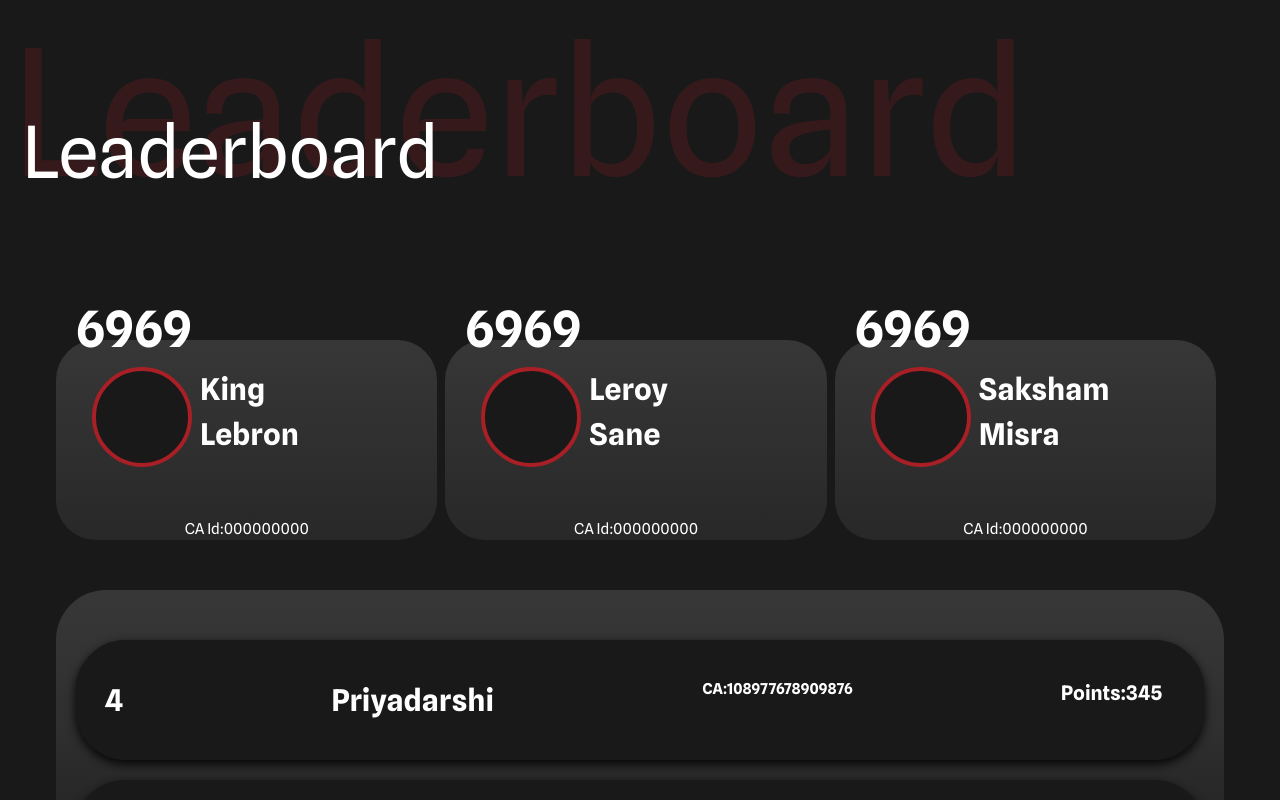
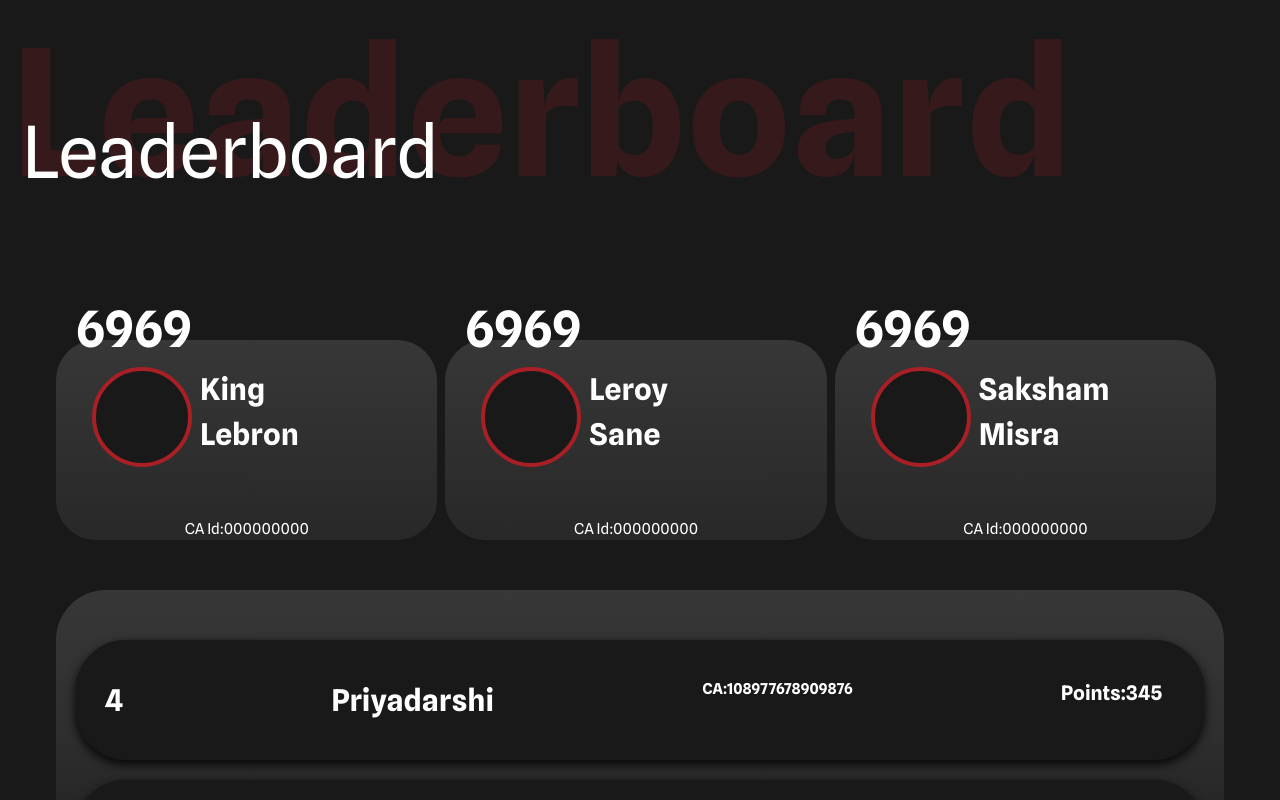
Before and after one commit to technex-iit-bhu/CA_Frontend, a Next.js app: page /leaderboard in a window 1280 px wide. Shown: the top 800 px of the page. Built offline with nearby package versions, Linux system fonts and the light colour scheme; a web font is replaced by a local one.

Commit message:
Added boldness

```diff
--- a/src/components/incentives.tsx
+++ b/src/components/incentives.tsx
@@ -6,7 +6,7 @@ const Incentive = () => {
     <div>
       <div className='relative mb-[20px] flex flex-col bg-background pl-[10px] pt-[200px]'>
         <div className=' absolute bottom-3 flex flex-col -space-y-14 ef:-space-y-16 sm:text-left md:-space-y-32 '>
-          <span className='text-[62px] text-red opacity-20 ef:text-[80px] md:text-[9rem] lg:text-[11rem]'>
+          <span className='text-[62px] font-bold text-red opacity-20 ef:text-[80px] md:text-[9rem] lg:text-[11rem]'>
             Incentives
           </span>
           <span className='text-white z-10 ml-1 select-none text-[25px] ef:text-4xl md:ml-2 md:text-7xl lg:ml-3'>
--- a/src/components/leaderboard.tsx
+++ b/src/components/leaderboard.tsx
@@ -25,7 +25,7 @@ const Leaderboard = () => {
 
       <div className='relative mb-[20px] flex flex-col bg-background pl-[10px] pt-[200px]'>
         <div className=' absolute bottom-3 flex flex-col -space-y-14 ef:-space-y-16 sm:text-left md:-space-y-32 '>
-          <span className='text-[62px] text-red opacity-20 ef:text-[80px] md:text-[9rem] lg:text-[11rem]'>
+          <span className='text-[62px] font-bold text-red opacity-20 ef:text-[80px] md:text-[9rem] lg:text-[11rem]'>
             Leaderboard
           </span>
           <span className='text-white z-10 ml-1 select-none text-[25px] ef:text-4xl md:ml-2 md:text-7xl lg:ml-3'>
--- a/src/components/responsibilities.tsx
+++ b/src/components/responsibilities.tsx
@@ -6,7 +6,7 @@ const Responsibilities = () => {
     <div>
       <div className='relative mb-[20px] flex flex-col bg-background pl-[10px] pt-[200px]'>
         <div className=' absolute bottom-3 flex flex-col -space-y-14 ef:-space-y-16 sm:text-left md:-space-y-32 '>
-          <span className='text-[62px] text-red opacity-20 ef:text-[80px] md:text-[9rem] lg:text-[11rem]'>
+          <span className='text-[62px] font-bold text-red opacity-20 ef:text-[80px] md:text-[9rem] lg:text-[11rem]'>
             Responsibilities
           </span>
           <span className='text-white z-10 ml-1 select-none text-[25px] ef:text-4xl md:ml-2 md:text-7xl lg:ml-3'>
```
